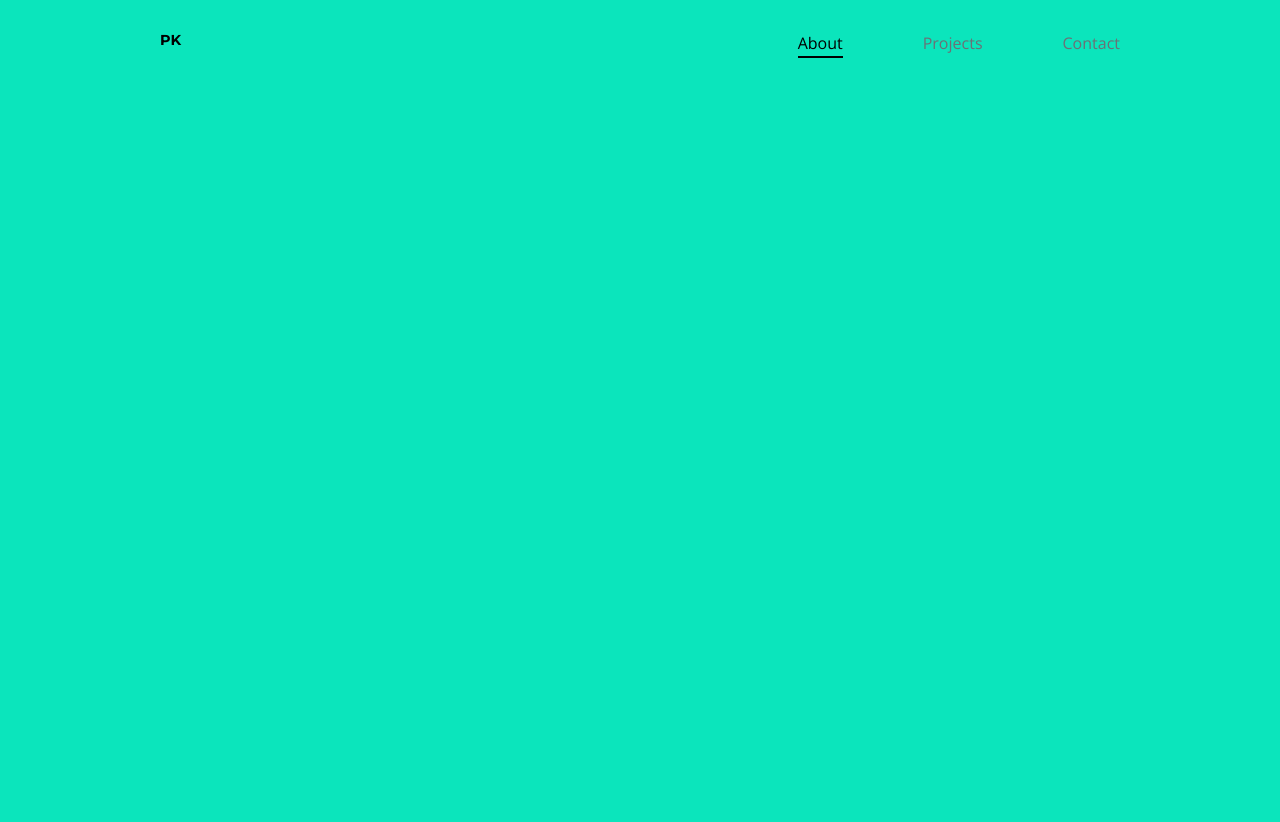
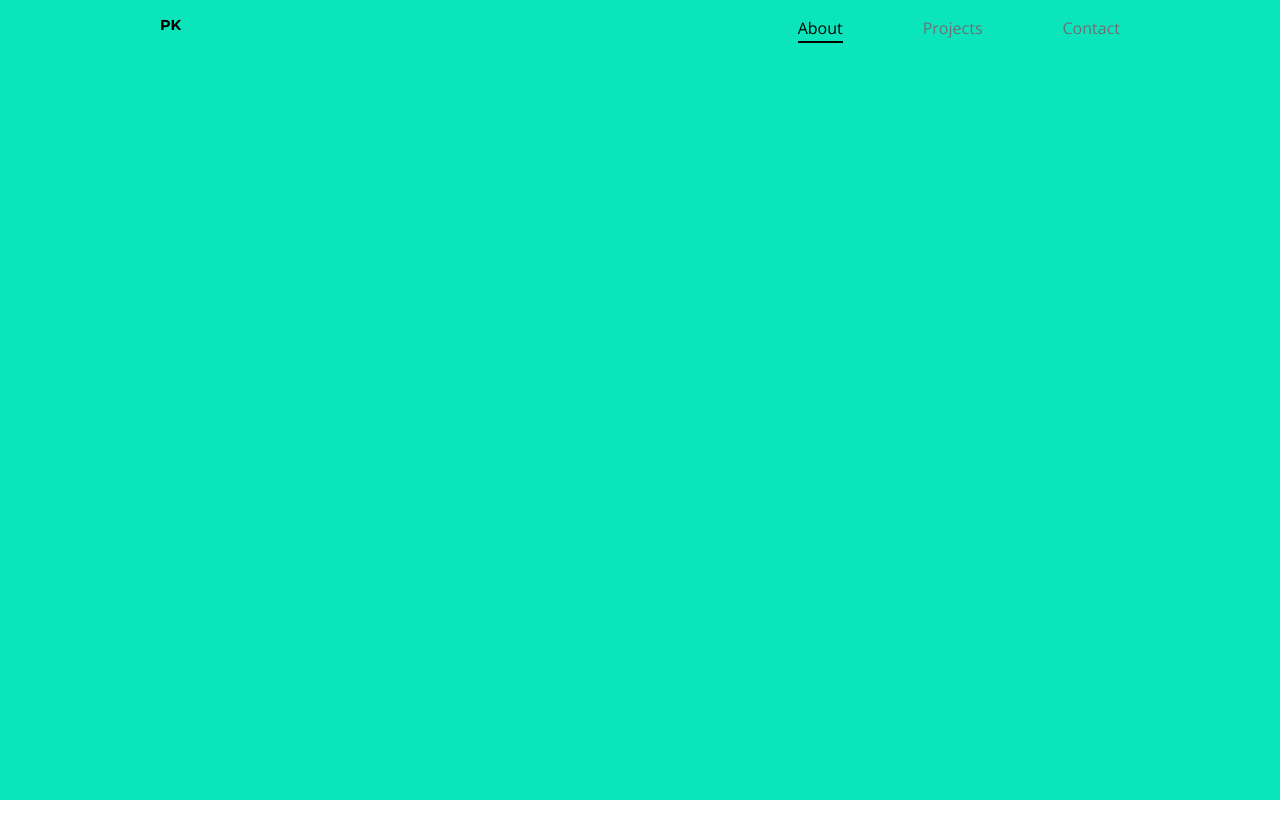
Before and after one commit to KonarzewskiP/portfolioWeb, a React (Create React App) app: page /about in a window 1280 px wide. After the commit the page ends 800 px from the top, so only its background shows below. Built offline with nearby package versions, Linux system fonts and the light colour scheme.

Commit message:
View transition finished

```diff
--- a/src/App.js
+++ b/src/App.js
@@ -9,38 +9,21 @@ import Projects from "./pages/Projects";
 import Contact from "./pages/Contact";
 //Router
 import {Switch, Route, useLocation} from 'react-router-dom';
+import Frame from "./components/Frame";
+import {AnimatePresence} from "framer-motion";
 //Animation
 
 function App() {
     const location = useLocation();
-    const currentPath = location.pathname;
     //State
-    const [currentColors, setCurrentColors] = useState({
-        /*        background: "",
-                color: "",
-                hover: ""*/
-    });
-
-    useEffect(() => {
-        console.log(currentPath);
-        if (currentPath === '/contact') {
-            setCurrentColors({background: "#C1C1C1", color: "#6B7176", hover: "#000"})
-        } else if (currentPath === '/about') {
-            setCurrentColors( {background: "#0BE5BC", color: "#6B7176", hover: "#000"})
-        } else if (currentPath === '/projects') {
-            setCurrentColors({background: "#1E1E1E", color: "#c6c6c6", hover: "#ffffff"})
-        } else {
-            setCurrentColors({background: "#fff", color: "#6B7176", hover: "#000"})
-        }
-        // return currentColors;
-    }, [currentPath]);
 
     return (
 
         <div className="App">
+
             <GlobalStyle/>
-            <Nav pathname={currentPath} currentColors={currentColors}/>
-            <Switch location={location} key={currentPath}>
+            <AnimatePresence exitBeforeEnter>
+            <Switch location={location} key={location.pathname}>
                 <Route path="/" exact>
                     <MainPage/>
                 </Route>
@@ -54,9 +37,11 @@ function App() {
                     <Contact/>
                 </Route>
             </Switch>
+            </AnimatePresence>
 
         </div>
     );
 }
 
+
 export default App;
--- a/src/animations.js
+++ b/src/animations.js
@@ -3,7 +3,7 @@ export const sentence = {
     show: {
         opacity: 1,
         transition: {
-            delay: 0.5,
+            delay: 55,
             staggerChildren: 0.05,
         },
     },
@@ -18,3 +18,13 @@ export const letter = {
         // y: 0,
     },
 }
+export const animView = {
+    start: {opacity: 0},
+    end: {
+        opacity: 1,
+        transition: {
+            delay: 0.3,
+            duration: 1,
+        },
+    },
+}
--- /dev/null
+++ b/src/components/Frame.js
@@ -0,0 +1,66 @@
+import React, {useEffect} from 'react';
+import {motion} from "framer-motion";
+import styled from "styled-components";
+
+const slider = {
+    hidden: {
+        y: '0%',
+        width: "500%"
+        /*, skew: "45deg"*/
+    },
+    show: {
+        y: "-130%",
+
+        // skew: "0deg",
+        transition: {ease: "easeIn", duration: 1}
+    }
+}
+
+const slider2 = {
+    hidden: {
+        opacity: 1
+    },
+    show: {
+        opacity: 0,
+        transition: {
+            duration: 5
+        }
+    }
+}
+
+const sliderContainer = {
+    hidden: {opacity: 1},
+    show: {
+        opacity: 1,
+        transition: {
+            staggerChildren: 0.10,
+            ease: "easeOut",
+        }
+    }
+}
+
+const Frame = () => {
+
+    return (
+        <motion.div>
+            <StyledFrame
+                variants={slider}
+                initial="hidden"
+                animate="show">
+
+            </StyledFrame>
+        </motion.div>
+    );
+};
+
+const StyledFrame = styled(motion.div)`
+  position: absolute;
+  left: 0;
+  top: 0;
+  width: 100%;
+  height: 100%;
+  background: #fff;
+  z-index: 10;
+`
+
+export default Frame;
--- a/src/components/GlobalStyles.js
+++ b/src/components/GlobalStyles.js
@@ -19,7 +19,8 @@ const GlobalStyle = createGlobalStyle`
   body {
     background: #fff;
     font-family: 'Open Sans', sans-serif;
-    //overflow: hidden;
+    overflow: hidden;
+
   }
 
   h2 {
--- a/src/components/Nav.js
+++ b/src/components/Nav.js
@@ -1,56 +1,75 @@
 import React, {useState, useEffect} from 'react';
 import styled from "styled-components";
-import {Link} from "react-router-dom";
+import {Link,useLocation} from "react-router-dom";
 import {motion} from "framer-motion";
 
-const Nav = ({pathname, currentColors}) => {
+const Nav = () => {
+    const location = useLocation();
+    const currentPath = location.pathname;
+    const [colors, changeColors] = useState({});
+
+    useEffect(() => {
+        console.log(currentPath);
+        if (currentPath === '/contact') {
+            changeColors({background: "#C1C1C1", color: "#6B7176", hover: "#000"})
+        } else if (currentPath === '/about') {
+            changeColors( {background: "#0BE5BC", color: "#6B7176", hover: "#000"})
+        } else if (currentPath === '/projects') {
+            changeColors({background: "#1E1E1E", color: "#c6c6c6", hover: "#ffffff"})
+        } else {
+            changeColors({background: "#fff", color: "#6B7176", hover: "#000"})
+        }
+        // return colors;
+    }, [currentPath]);
+
 
     return (
-        <StyledNav style={{background: `${currentColors.background}`}}>
-            {console.log(currentColors)}
-            <h1><Link to="/" id="logo" style={{color: `${currentColors.hover}`}}>PK</Link></h1>
+        <StyledNav >
+            {console.log(colors)}
+            <h1><Link to="/" id="logo"
+                      style={{color: `${colors.hover}`}}>PK</Link></h1>
             <ul>
                 <li>
-                    <Link to="/about" style={{color: `${currentColors.color}`}}>
+                    <Link to="/about"
+                          style={{color: `${colors.color}`}}>
                         <motion.span
-                            whileHover={{color: `${currentColors.hover}`}}
-                            style={{color: pathname === '/about' ? `${currentColors.hover}` : `${currentColors.color}`}}
+                            style={{color: currentPath === '/about' ? `${colors.hover}` : `${colors.color}`}}
                         >About
                         </motion.span>
-                        <Line style={{background: `${currentColors.hover}`}}
+                        <Line style={{background: `${colors.hover}`}}
                               transition={{duration: 0.75}}
                               initial={{width: "0%"}}
-                              animate={{width: pathname === '/about' ? "100%" : "0%"}}
+                              animate={{width: currentPath === '/about' ? "100%" : "0%"}}
                         />
                     </Link>
                 </li>
                 <li>
-                    <Link to="/projects" style={{color: `${currentColors.color}`}}>
+                    <Link to="/projects"
+                          style={{color: `${colors.color}`}}>
                         <motion.span
-                            whileHover={{color: `${currentColors.hover}`}}
-                            style={{color: pathname === '/projects' ? `${currentColors.hover}` : `${currentColors.color}`}}
+                            style={{color: currentPath === '/projects' ? `${colors.hover}` : `${colors.color}`}}
                         >Projects
                         </motion.span>
 
-                        <Line style={{background: `${currentColors.hover}`}}
+                        <Line style={{background: `${colors.hover}`}}
                               transition={{duration: 0.75}}
                               initial={{width: "0%"}}
-                              animate={{width: pathname === '/projects' ? "100%" : "0%"}}
+                              animate={{width: currentPath === '/projects' ? "100%" : "0%"}}
                         />
                     </Link>
                 </li>
                 <li>
-                    <Link to="/contact" style={{color: `${currentColors.color}`}}>
+                    <Link to="/contact"
+                          style={{color: `${colors.color}`}}>
                         <motion.span
-                            whileHover={{color: `${currentColors.hover}`}}
-                            style={{color: pathname === '/contact' ? `${currentColors.hover}` : `${currentColors.color}`}}
+                            style={{color: currentPath === '/contact' ? `${colors.hover}` : `${colors.color}`}}
                         >Contact
                         </motion.span>
 
-                        <Line style={{background: `${currentColors.hover}`}}
+                        <Line style={{background: `${colors.hover}`}}
                               transition={{duration: 0.75}}
                               initial={{width: "0%"}}
-                              animate={{width: pathname === '/contact' ? "100%" : "0%"}}
+                              animate={{width: currentPath === '/contact' ? "100%" : "0%"}}
                         />
                     </Link>
                 </li>
@@ -59,20 +78,23 @@ const Nav = ({pathname, currentColors}) => {
     );
 };
 
-const StyledNav = styled.nav`
-  min-height: 5vh;
+const StyledNav = styled(motion.nav)`
+  height: 5vh;
   display: flex;
-  margin: auto;
+  //margin: auto;
   justify-content: space-between;
   align-items: center;
   padding: 1rem 10rem;
-  //background: bisque;
+  //background: rgba(195, 17, 17, 0.0);
+  background: transparent;
   position: sticky;
   top: 0;
+  //z-index: 10;
   //color: #6B7176;
 
   a {
     //color: #6B7176;
+    text-decoration: none;
   }
 
   ul {
@@ -96,6 +118,7 @@ const Line = styled(motion.div)`
   width: 0%;
   position: absolute;
   bottom: -10%;
+  left: -1%;
   @media (max-width: 1300px) {
     left: 0%;
   }
--- a/src/pages/About.js
+++ b/src/pages/About.js
@@ -1,22 +1,37 @@
 import React from 'react';
 import styled from "styled-components";
 import {motion} from "framer-motion";
+import Frame from "../components/Frame";
+import Nav from "../components/Nav";
+import {animView} from "../animations";
+
 
 const About = () => {
     return (
-        <AboutStyled>
-
-        </AboutStyled>
+        <motion.div variants={animView} initial="start" animate="end" exit="start">
+            <Frame/>
+            <Nav/>
+            <AboutStyled>
+            </AboutStyled>
+        </motion.div>
     );
 };
 
-const AboutStyled = styled.div`
-  min-height: 94vh;
+const AboutStyled = styled(motion.div)`
+  min-height: 100vh;
   display: flex;
   align-items: center;
   justify-content: space-between;
   padding: 5rem 10rem;
   background: #0BE5BC;
+  background-size: cover;
+  margin-top: -5vh;
+  //z-index: 2;
+`
+
+const startFrame = styled(motion.div)`
+  background: greenyellow;
+  //z-index: 101;
 `
 
 export default About;
--- a/src/pages/MainPage.js
+++ b/src/pages/MainPage.js
@@ -1,8 +1,9 @@
 import React from 'react';
 import styled from "styled-components";
-import {motion} from "framer-motion";
-import {sentence, letter} from "../animations";
-
+import {AnimatePresence, motion} from "framer-motion";
+import {sentence, letter, animView} from "../animations";
+import Nav from "../components/Nav";
+import Frame from "../components/Frame";
 
 const MainPage = () => {
     const part1 = "Hi there, I'm ";
@@ -10,6 +11,9 @@ const MainPage = () => {
     const part2 = "Full stack developer. Recent graduate of ";
     const part3 = "Software Development Bootcamp.";
     return (
+        <motion.div variants={animView} initial="start" animate="end" exit="start">
+            {/*<Frame/>*/}
+            <Nav/>
             <About>
                 <Info>
                     <motion.h2 variants={sentence} initial="hidden" animate="show">
@@ -48,17 +52,20 @@ const MainPage = () => {
                 </Info>
                 <EmptyDiv></EmptyDiv>
             </About>
+        </motion.div>
     );
 };
 
 
 const About = styled(motion.div)`
-  min-height: 90vh;
+  min-height: 100vh;
   display: flex;
   align-items: center;
   justify-content: space-between;
   padding: 5rem 10rem;
   color: #23d997;
+  margin-top: -5vh;
+  //background: #C1C1C1;
 `
 const Info = styled.div`
 
--- a/src/pages/Projects.js
+++ b/src/pages/Projects.js
@@ -1,23 +1,30 @@
 import React from 'react';
 import styled from "styled-components";
 import {motion} from "framer-motion";
+import Frame from "../components/Frame";
+import Nav from "../components/Nav";
+import {animView} from "../animations";
 
 const Projects = () => {
     return (
-        <StyledProjects>
-
-        </StyledProjects>
+        <motion.div variants={animView} initial="start" animate="end" exit="start">
+            <Frame/>
+            <Nav/>
+            <StyledProjects>
+            </StyledProjects>
+        </motion.div>
     );
 };
 
 const StyledProjects = styled(motion.div)`
-  min-height: 94vh;
+  min-height: 100vh;
   display: flex;
   align-items: center;
   justify-content: space-between;
   padding: 5rem 10rem;
   color: #23d997;
   background: #1E1E1E;
+  margin-top: -5vh;
 `
 
 export default Projects;
```
Also changed, not shown: src/pages/Contact.js (+12 -5 lines), 1 other file (tests, documents, lock files or other folders). Lines whose indentation alone changed are shown as unchanged.
